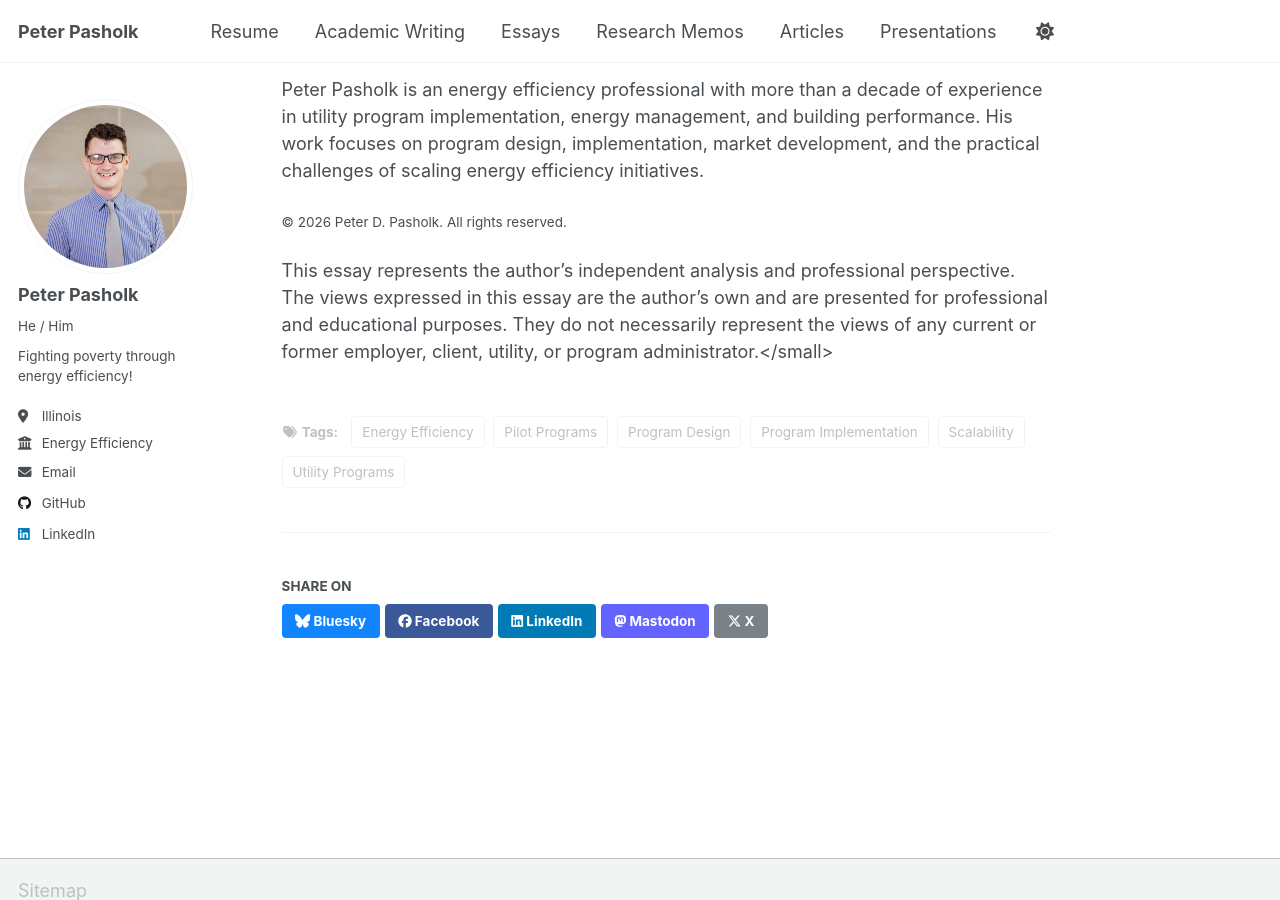
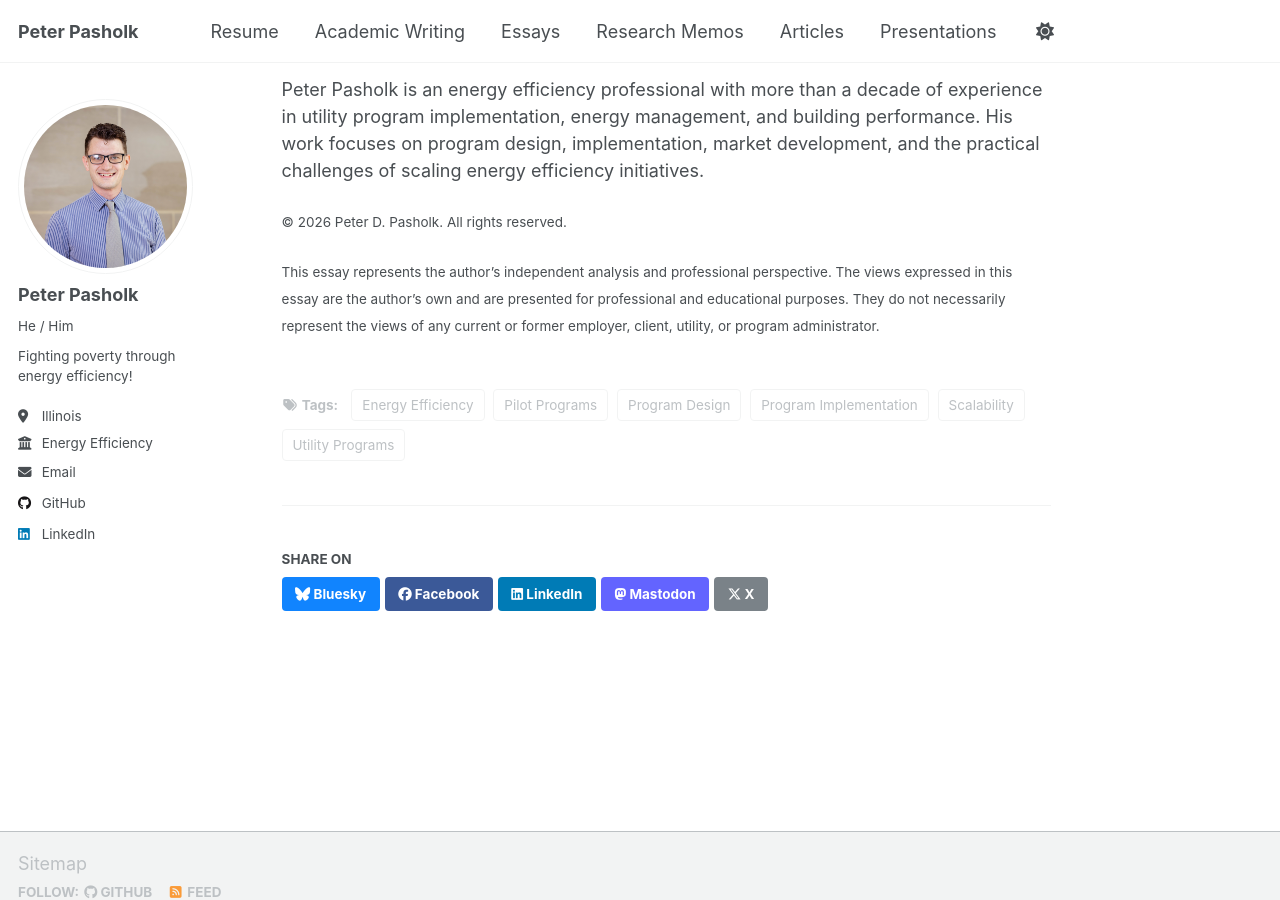
Before and after one commit to ppasholk/ppasholk.github.io, a Jekyll site: the page built from _teaching/pilot-to-portfolio.md, in a window 1280 px wide and 900 px high, scrolled down 6414 px. Built offline with Jekyll 4.4.1, drawn with Linux system fonts in a browser that asks for light colours; a script that is not in the unit is left out.

Commit message:
Fix HTML tags in pilot-to-portfolio.md

```diff
--- a/_teaching/pilot-to-portfolio.md
+++ b/_teaching/pilot-to-portfolio.md
@@ -296,9 +296,9 @@ management, and building performance. His work focuses on program design,
 implementation, market development, and the practical challenges of scaling
 energy efficiency initiatives.
 
-<small>© 2026 Peter D. Pasholk. All rights reserved.
+<small>© 2026 Peter D. Pasholk. All rights reserved.</small>
 
-This essay represents the author’s independent analysis and
+<small>This essay represents the author’s independent analysis and
 professional perspective. The views expressed in this essay are the author’s
 own and are presented for professional and educational purposes. They do not
 necessarily represent the views of any current or former employer, client,
```
